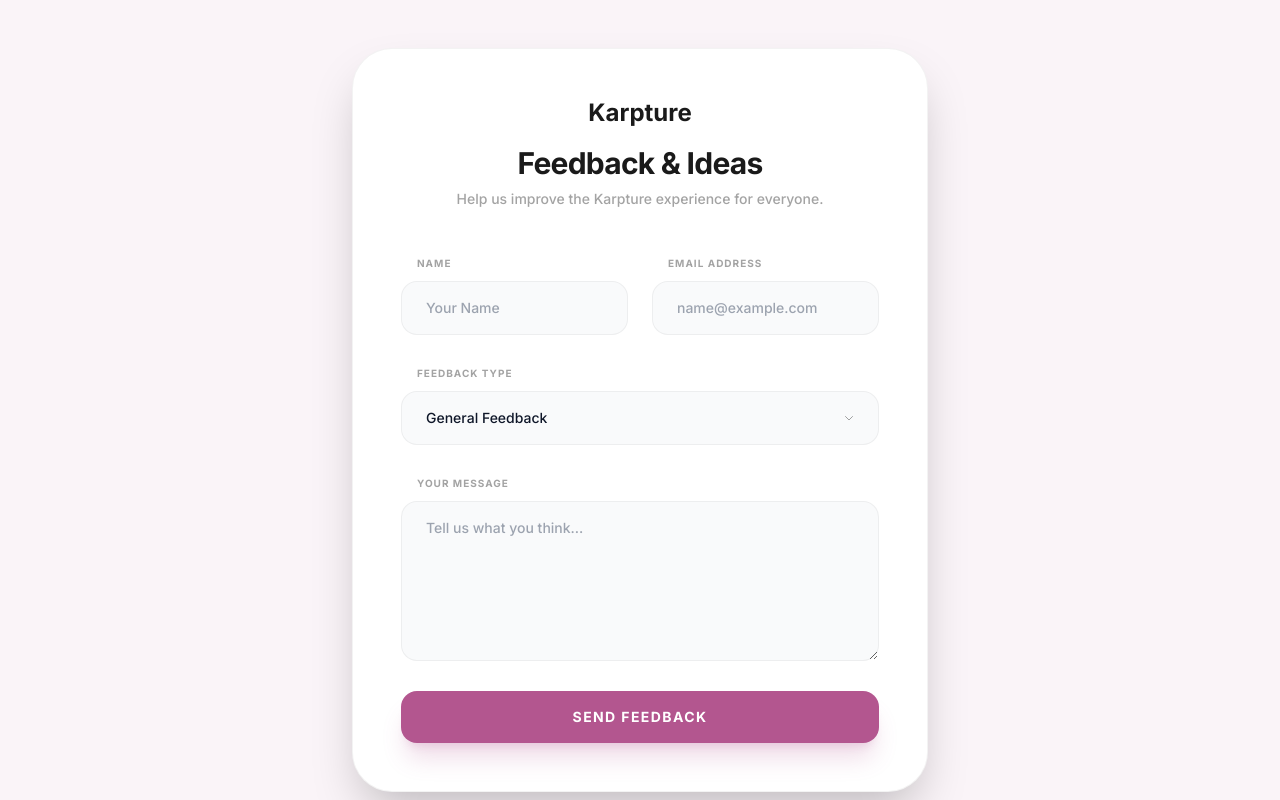
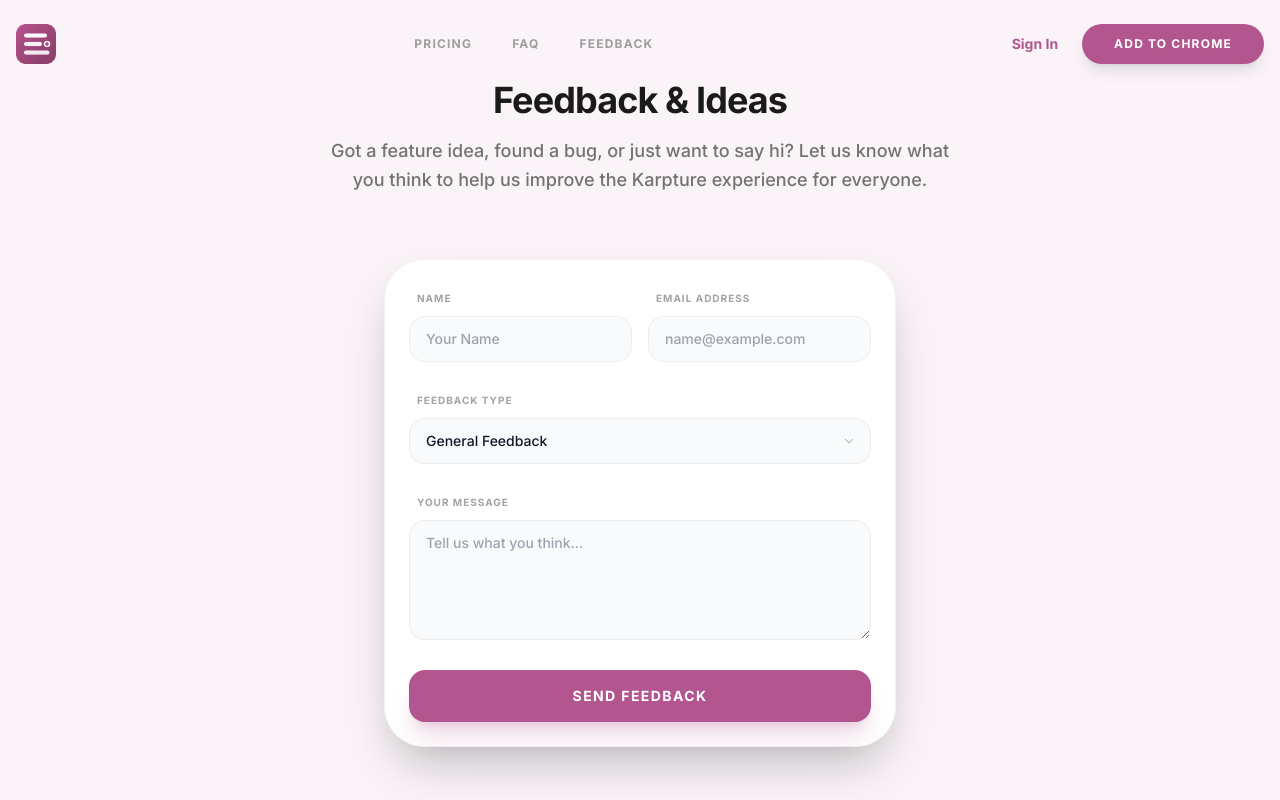
Before and after one commit to ThosynPax/clipkip-site, a React (Create React App) app: page /feedback in a window 1280 px wide. Shown: the top 800 px of the page. Built offline with nearby package versions, Linux system fonts and the light colour scheme; no server answers.

Commit message:
adding feedback

```diff
--- a/src/landing/Navbar.jsx
+++ b/src/landing/Navbar.jsx
@@ -26,8 +26,9 @@
         </a>
 
         <nav className="hidden md:flex items-center space-x-10">
-          <a href="#pricing" className="text-xs font-bold uppercase tracking-widest text-dark/40 hover:text-brand transition-colors">Pricing</a>
-          <a href="#faq" className="text-xs font-bold uppercase tracking-widest text-dark/40 hover:text-brand transition-colors">FAQ</a>
+          <a href="/#pricing" className="text-xs font-bold uppercase tracking-widest text-dark/40 hover:text-brand transition-colors">Pricing</a>
+          <a href="/#faq" className="text-xs font-bold uppercase tracking-widest text-dark/40 hover:text-brand transition-colors">FAQ</a>
+          <a href="/feedback" className="text-xs font-bold uppercase tracking-widest text-dark/40 hover:text-brand transition-colors">Feedback</a>
         </nav>
 
         <div className="flex items-center space-x-6">
--- a/src/pages/Feedback.js
+++ b/src/pages/Feedback.js
@@ -1,6 +1,8 @@
 import React, { useState, useEffect } from 'react';
 import { supabase } from '../supabase';
 import { Link } from 'react-router-dom';
+import { Navbar } from '../landing/Navbar';
+import { Footer } from '../landing/Footer';
 
 const Feedback = () => {
   const [name, setName] = useState('');
@@ -31,7 +33,8 @@
 
     try {
       // POST to backend API to store and send email
-      const res = await fetch('https://trykarpture.com/api/feedback', {
+      const apiUrl = window.location.hostname === 'localhost' ? 'http://localhost:3000/api/feedback' : '/api/feedback';
+      const res = await fetch(apiUrl, {
         method: 'POST',
         headers: {
           'Content-Type': 'application/json'
@@ -54,8 +57,10 @@
 
   if (success) {
     return (
-      <div className="min-h-screen bg-brand-light flex items-center justify-center px-4">
-        <div className="max-w-md w-full bg-white rounded-[2.5rem] shadow-2xl shadow-brand/10 p-10 md:p-12 border border-dark/5 text-center">
+      <div className="relative min-h-screen bg-white flex flex-col">
+        <Navbar />
+        <main className="flex-grow bg-brand-light flex items-center justify-center px-4 py-20 pt-40 md:pt-48">
+          <div className="max-w-md w-full bg-white rounded-[2.5rem] shadow-2xl shadow-brand/10 p-8 md:p-12 border border-dark/5 text-center">
             <div className="w-20 h-20 bg-green-100 rounded-full flex items-center justify-center mx-auto mb-6 text-green-500">
               <svg width="40" height="40" fill="none" stroke="currentColor" strokeWidth="2" viewBox="0 0 24 24">
                 <path strokeLinecap="round" strokeLinejoin="round" d="M5 13l4 4L19 7" />
@@ -75,18 +80,26 @@
               <Link to="/" className="text-sm font-bold text-dark/40 hover:text-dark transition-colors">Return to Home</Link>
             </div>
           </div>
+        </main>
+        <Footer />
       </div>
     );
   }
 
   return (
-    <div className="min-h-screen bg-brand-light flex items-center justify-center py-12 px-4">
-      <div className="max-w-xl w-full bg-white rounded-[2.5rem] shadow-2xl shadow-brand/10 p-10 md:p-12 border border-dark/5">
-        <div className="text-center mb-10">
-          <Link to="/" className="text-2xl font-black text-dark mb-4 block">Karpture</Link>
-          <h1 className="text-3xl font-extrabold text-dark mb-2">Feedback & Ideas</h1>
-          <p className="text-sm font-medium text-dark/40">Help us improve the Karpture experience for everyone.</p>
+    <div className="relative min-h-screen bg-white flex flex-col">
+      <Navbar />
+      <main className="flex-grow bg-brand-light flex flex-col items-center justify-center py-20 pt-40 md:pt-48 px-4">
+
+        {/* Page Header */}
+        <div className="text-center mb-10 md:mb-16 max-w-2xl mx-auto px-4">
+          <h1 className="text-4xl md:text-5xl font-extrabold text-dark mb-4 tracking-tight">Feedback & Ideas</h1>
+          <p className="text-base md:text-lg font-medium text-dark/60 leading-relaxed">
+            Got a feature idea, found a bug, or just want to say hi? Let us know what you think to help us improve the Karpture experience for everyone.
+          </p>
         </div>
+
+        <div className="max-w-lg w-full bg-white rounded-[2.5rem] shadow-2xl shadow-brand/10 p-6 sm:p-10 md:p-12 border border-dark/5 relative z-10">
 
           <form onSubmit={handleSubmit} className="space-y-6">
             {error && (
@@ -95,46 +108,46 @@
               </div>
             )}
 
-          <div className="grid grid-cols-1 md:grid-cols-2 gap-6">
+            <div className="grid grid-cols-1 md:grid-cols-2 gap-4 md:gap-6">
               <div className="space-y-2">
-              <label className="text-[10px] font-bold uppercase tracking-widest text-dark/40 ml-4">Name</label>
+                <label className="text-[10px] font-bold uppercase tracking-widest text-dark/40 ml-2">Name</label>
                 <input
                   type="text"
                   placeholder="Your Name"
                   value={name}
                   onChange={(e) => setName(e.target.value)}
-                className="w-full bg-gray-50 border border-dark/5 rounded-2xl py-4 px-6 text-sm focus:outline-none focus:ring-2 focus:ring-brand/20 transition-all font-medium"
+                  className="w-full bg-gray-50 border border-dark/5 rounded-2xl py-3 px-4 text-sm focus:outline-none focus:ring-2 focus:ring-brand/20 transition-all font-medium"
                   required
                 />
               </div>
 
               <div className="space-y-2">
-              <label className="text-[10px] font-bold uppercase tracking-widest text-dark/40 ml-4">Email Address</label>
+                <label className="text-[10px] font-bold uppercase tracking-widest text-dark/40 ml-2">Email Address</label>
                 <input
                   type="email"
                   placeholder="name@example.com"
                   value={email}
                   onChange={(e) => setEmail(e.target.value)}
-                className="w-full bg-gray-50 border border-dark/5 rounded-2xl py-4 px-6 text-sm focus:outline-none focus:ring-2 focus:ring-brand/20 transition-all font-medium"
+                  className="w-full bg-gray-50 border border-dark/5 rounded-2xl py-3 px-4 text-sm focus:outline-none focus:ring-2 focus:ring-brand/20 transition-all font-medium"
                   required
                 />
               </div>
             </div>
 
             <div className="space-y-2">
-            <label className="text-[10px] font-bold uppercase tracking-widest text-dark/40 ml-4">Feedback Type</label>
+              <label className="text-[10px] font-bold uppercase tracking-widest text-dark/40 ml-2">Feedback Type</label>
               <div className="relative">
                 <select
                   value={type}
                   onChange={(e) => setType(e.target.value)}
-                className="w-full bg-gray-50 border border-dark/5 rounded-2xl py-4 px-6 text-sm focus:outline-none focus:ring-2 focus:ring-brand/20 transition-all font-medium appearance-none"
+                  className="w-full bg-gray-50 border border-dark/5 rounded-2xl py-3 px-4 text-sm focus:outline-none focus:ring-2 focus:ring-brand/20 transition-all font-medium appearance-none"
                   required
                 >
                   <option value="general">General Feedback</option>
                   <option value="feature">Feature Request</option>
                   <option value="bug">Bug Report</option>
                 </select>
-              <div className="absolute inset-y-0 right-6 flex items-center pointer-events-none text-dark/40">
+                <div className="absolute inset-y-0 right-4 flex items-center pointer-events-none text-dark/40">
                   <svg width="12" height="12" fill="none" stroke="currentColor" strokeWidth="2" viewBox="0 0 24 24">
                     <path strokeLinecap="round" strokeLinejoin="round" d="M19 9l-7 7-7-7" />
                   </svg>
@@ -143,12 +156,12 @@
             </div>
 
             <div className="space-y-2">
-            <label className="text-[10px] font-bold uppercase tracking-widest text-dark/40 ml-4">Your Message</label>
+              <label className="text-[10px] font-bold uppercase tracking-widest text-dark/40 ml-2">Your Message</label>
               <textarea
                 placeholder="Tell us what you think..."
                 value={message}
                 onChange={(e) => setMessage(e.target.value)}
-              className="w-full bg-gray-50 border border-dark/5 rounded-2xl py-4 px-6 text-sm focus:outline-none focus:ring-2 focus:ring-brand/20 transition-all font-medium min-h-[160px] resize-y"
+                className="w-full bg-gray-50 border border-dark/5 rounded-2xl py-3 px-4 text-sm focus:outline-none focus:ring-2 focus:ring-brand/20 transition-all font-medium min-h-[120px] resize-y"
                 required
               ></textarea>
             </div>
@@ -156,14 +169,16 @@
             <button
               type="submit"
               disabled={loading}
-            className="w-full bg-brand text-white py-4 rounded-2xl font-bold text-sm uppercase tracking-widest hover:bg-brand/90 transition-all shadow-xl shadow-brand/20 active:scale-95 disabled:opacity-50 mt-4"
+              className="w-full bg-brand text-white py-3 md:py-4 rounded-2xl font-bold text-sm uppercase tracking-widest hover:bg-brand/90 transition-all shadow-xl shadow-brand/20 active:scale-95 disabled:opacity-50 mt-4"
             >
               {loading ? 'Submitting...' : 'Send Feedback'}
             </button>
           </form>
         </div>
+      </main>
+      <Footer />
     </div>
   );
-};
+}
 
 export default Feedback;
```
Lines whose indentation alone changed are shown as unchanged.
